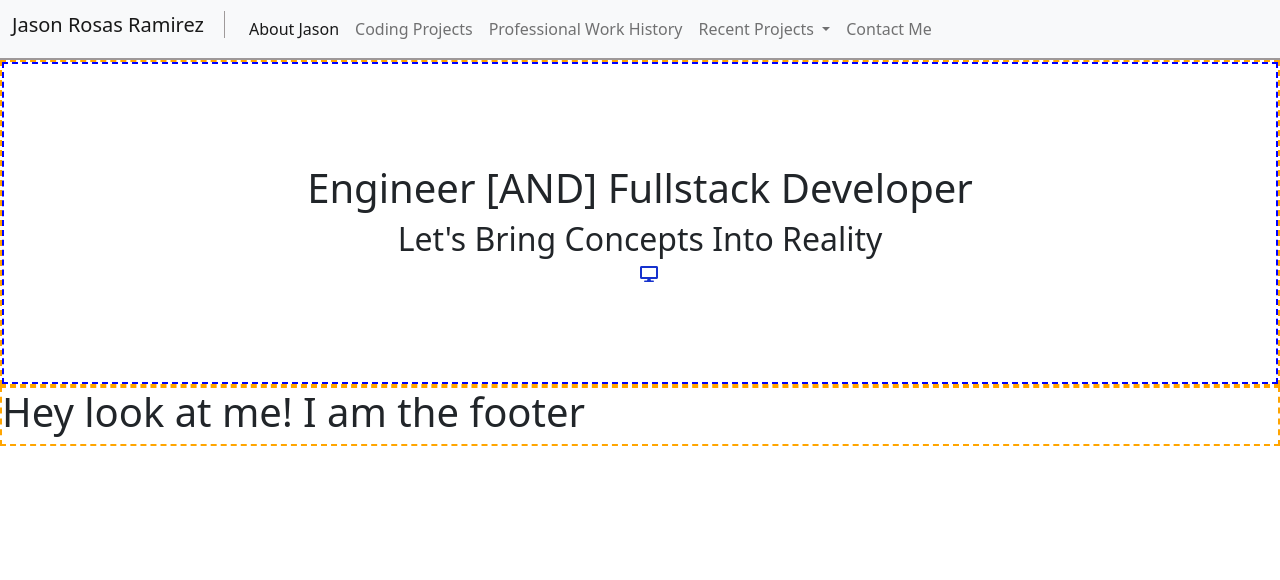
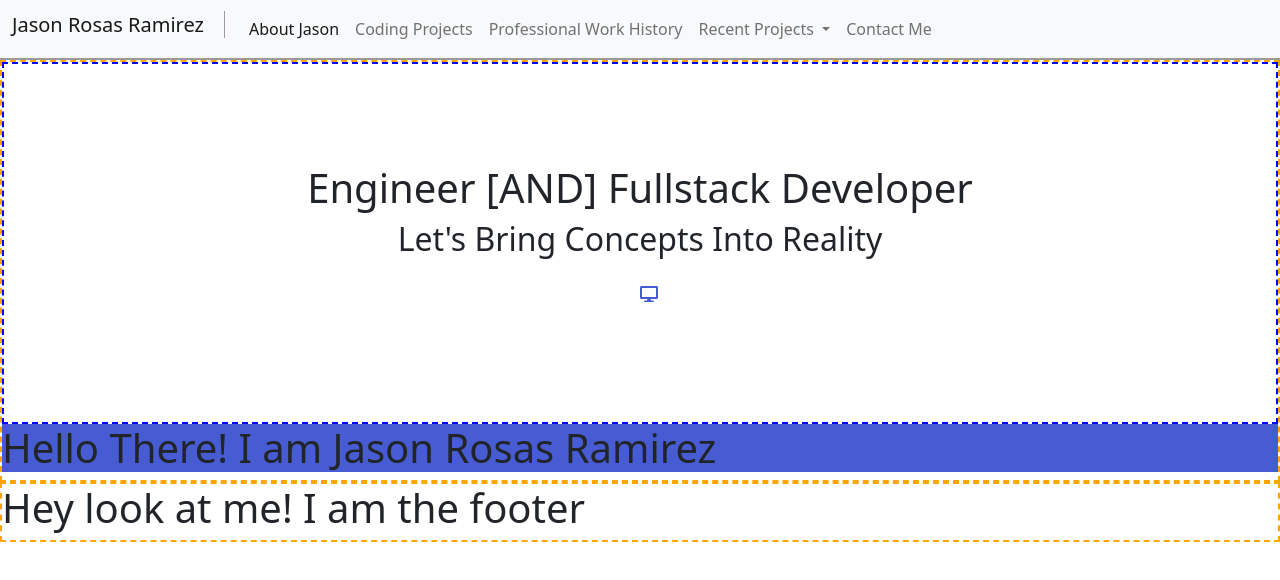
Before and after one commit to Jasonrosasramirez/Portfolio-JasonRosasRamirez, a plain HTML site: page index.html in a window 1280 px wide. Drawn offline with nearby package versions, Linux system fonts and the light colour scheme.

Commit message:
adding in the about me elements

```diff
--- a/Develop/style.css
+++ b/Develop/style.css
@@ -1,6 +1,6 @@
 :root {
     --softNavColor: rgba(138, 132, 132, 0.815);
-    --blueMainColor: rgb(22, 50, 206);
+    --blueMainColor: rgb(71, 92, 211);
 }
 
 /*      -- Header and navbar Section */
@@ -26,17 +26,20 @@
 }
 
 .fa-desktop {
+    padding: 20px;
     color: var(--blueMainColor);
     display: block;
     margin-left: auto;
     margin-right: auto;
     width: 0%;
+}
+
+/* About Me Section Class */
+
+.aboutMeSection {
+    background-color: var(--blueMainColor);
 
 }
-
-
-
-
 
 
 
--- a/index.html
+++ b/index.html
@@ -66,7 +66,12 @@
             <i class="fas fa-desktop"></i>
         </div>
 
+        <div class = "aboutMeSection">
+            <h1> Hello There! I am Jason Rosas Ramirez </h1>
 
+
+
+        </div>
 
 
 
```
